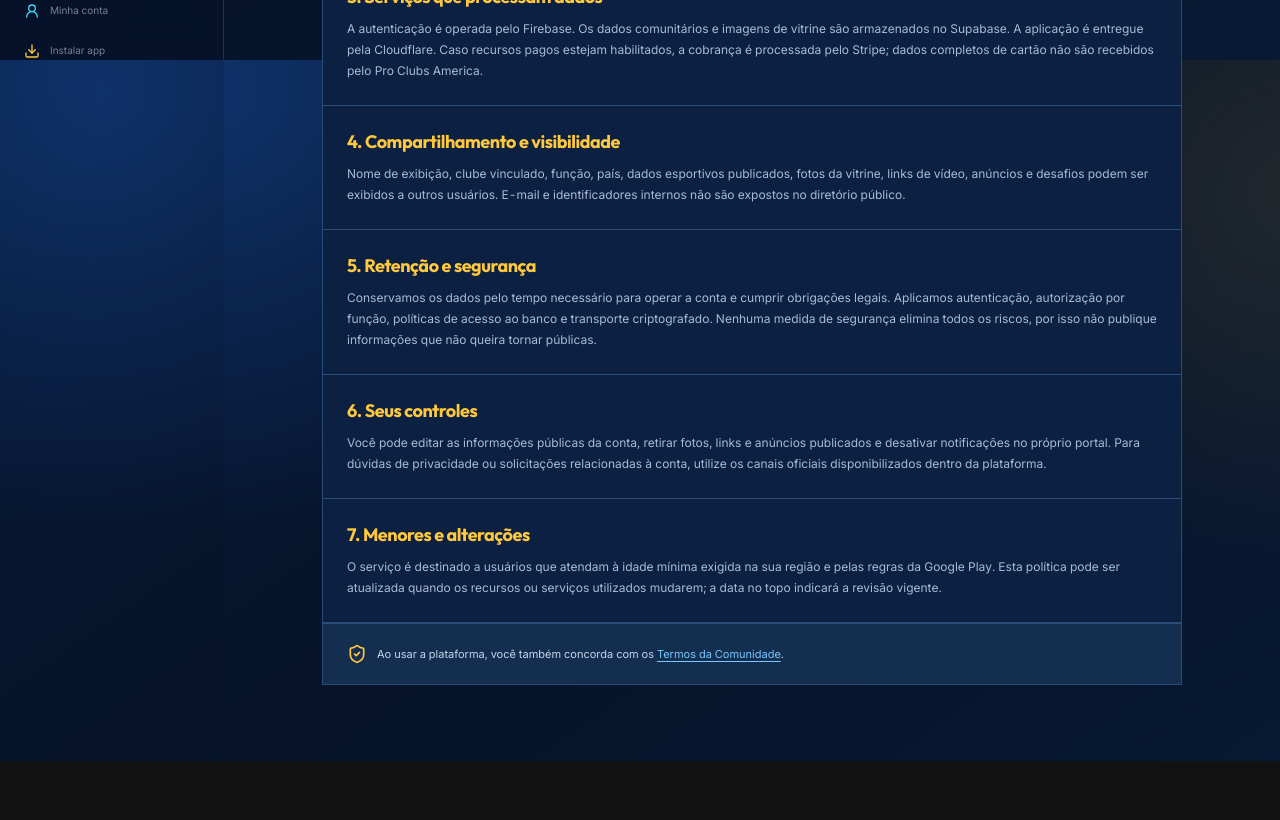
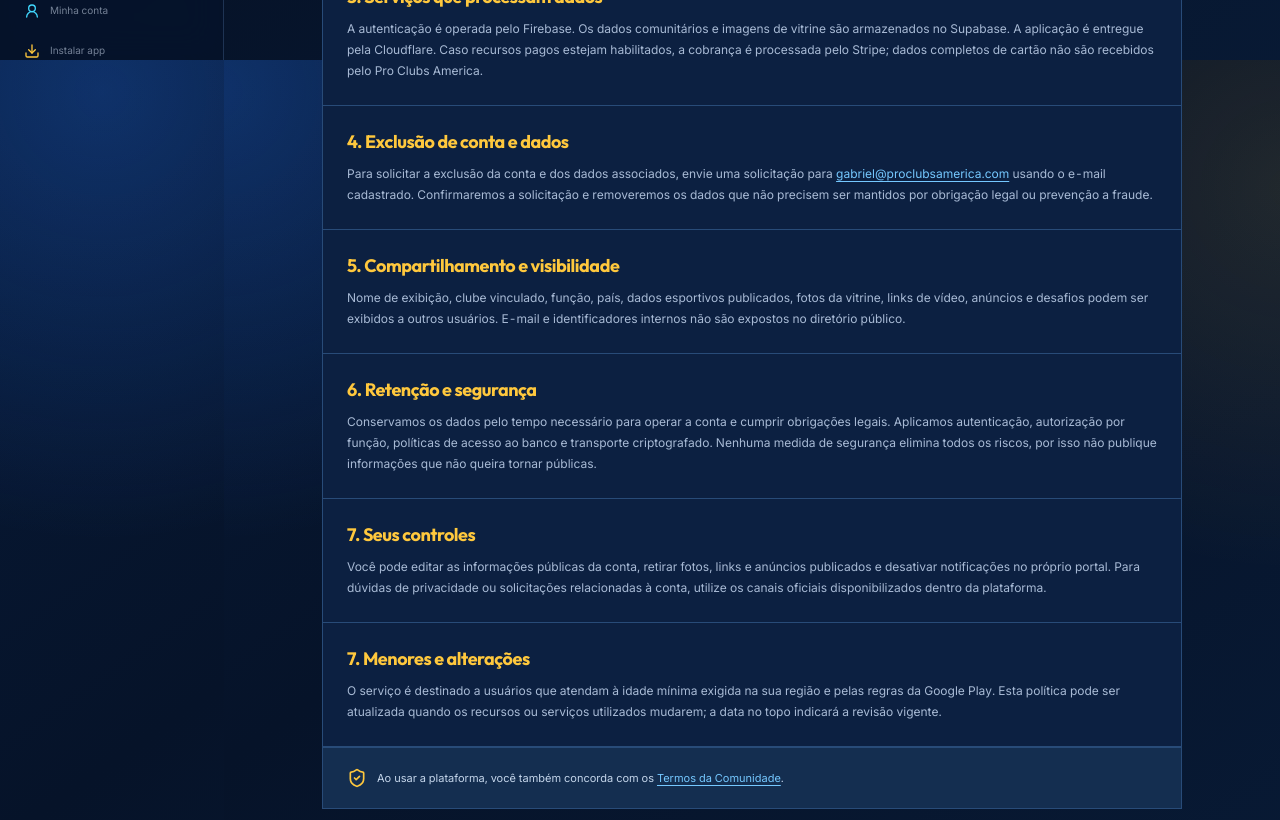
Before and after one commit to cspgabriel/pro-clubs-america, a Next.js app: page /privacidade in a window 1280 px wide. Shown: the part 740-1560 px from the top of the page. Before the commit the page ends 1501 px from the top, so only its background shows below. Built offline with nearby package versions, Linux system fonts and the light colour scheme; no server answers.

Commit message:
Add account deletion request policy

```diff
--- a/src/app/privacidade/page.tsx
+++ b/src/app/privacidade/page.tsx
@@ -14,9 +14,10 @@ export default function PrivacyPage() {
       <section><h2>1. Dados tratados</h2><p>Ao criar uma conta, tratamos nome de exibição, e-mail, identificador da conta e foto de perfil fornecida pelo provedor de login ou pelo próprio usuário. Para os recursos comunitários, podemos tratar país, função no clube, vínculo com jogador ou clube, disponibilidade, contatos publicados em anúncios e mensagens de candidatura.</p><p>O perfil de jogador pode incluir OVR, posições, arquétipos, imagens enviadas e links de vídeos do YouTube. Esses itens são opcionais e podem ficar visíveis publicamente quando adicionados ao perfil ou a um anúncio.</p></section>
       <section><h2>2. Finalidades</h2><p>Usamos os dados para autenticar a conta, criar e exibir perfis e clubes, viabilizar amizades, amistosos, anúncios do mercado, notificações solicitadas e a segurança da plataforma. Não vendemos dados pessoais.</p></section>
       <section><h2>3. Serviços que processam dados</h2><p>A autenticação é operada pelo Firebase. Os dados comunitários e imagens de vitrine são armazenados no Supabase. A aplicação é entregue pela Cloudflare. Caso recursos pagos estejam habilitados, a cobrança é processada pelo Stripe; dados completos de cartão não são recebidos pelo Pro Clubs America.</p></section>
-      <section><h2>4. Compartilhamento e visibilidade</h2><p>Nome de exibição, clube vinculado, função, país, dados esportivos publicados, fotos da vitrine, links de vídeo, anúncios e desafios podem ser exibidos a outros usuários. E-mail e identificadores internos não são expostos no diretório público.</p></section>
-      <section><h2>5. Retenção e segurança</h2><p>Conservamos os dados pelo tempo necessário para operar a conta e cumprir obrigações legais. Aplicamos autenticação, autorização por função, políticas de acesso ao banco e transporte criptografado. Nenhuma medida de segurança elimina todos os riscos, por isso não publique informações que não queira tornar públicas.</p></section>
-      <section><h2>6. Seus controles</h2><p>Você pode editar as informações públicas da conta, retirar fotos, links e anúncios publicados e desativar notificações no próprio portal. Para dúvidas de privacidade ou solicitações relacionadas à conta, utilize os canais oficiais disponibilizados dentro da plataforma.</p></section>
+      <section><h2>4. Exclusão de conta e dados</h2><p>Para solicitar a exclusão da conta e dos dados associados, envie uma solicitação para <a href="mailto:gabriel@proclubsamerica.com">gabriel@proclubsamerica.com</a> usando o e-mail cadastrado. Confirmaremos a solicitação e removeremos os dados que não precisem ser mantidos por obrigação legal ou prevenção a fraude.</p></section>
+      <section><h2>5. Compartilhamento e visibilidade</h2><p>Nome de exibição, clube vinculado, função, país, dados esportivos publicados, fotos da vitrine, links de vídeo, anúncios e desafios podem ser exibidos a outros usuários. E-mail e identificadores internos não são expostos no diretório público.</p></section>
+      <section><h2>6. Retenção e segurança</h2><p>Conservamos os dados pelo tempo necessário para operar a conta e cumprir obrigações legais. Aplicamos autenticação, autorização por função, políticas de acesso ao banco e transporte criptografado. Nenhuma medida de segurança elimina todos os riscos, por isso não publique informações que não queira tornar públicas.</p></section>
+      <section><h2>7. Seus controles</h2><p>Você pode editar as informações públicas da conta, retirar fotos, links e anúncios publicados e desativar notificações no próprio portal. Para dúvidas de privacidade ou solicitações relacionadas à conta, utilize os canais oficiais disponibilizados dentro da plataforma.</p></section>
       <section><h2>7. Menores e alterações</h2><p>O serviço é destinado a usuários que atendam à idade mínima exigida na sua região e pelas regras da Google Play. Esta política pode ser atualizada quando os recursos ou serviços utilizados mudarem; a data no topo indicará a revisão vigente.</p></section>
       <footer><ShieldCheck /><span>Ao usar a plataforma, você também concorda com os <Link href="/termos">Termos da Comunidade</Link>.</span></footer>
     </article>
```
